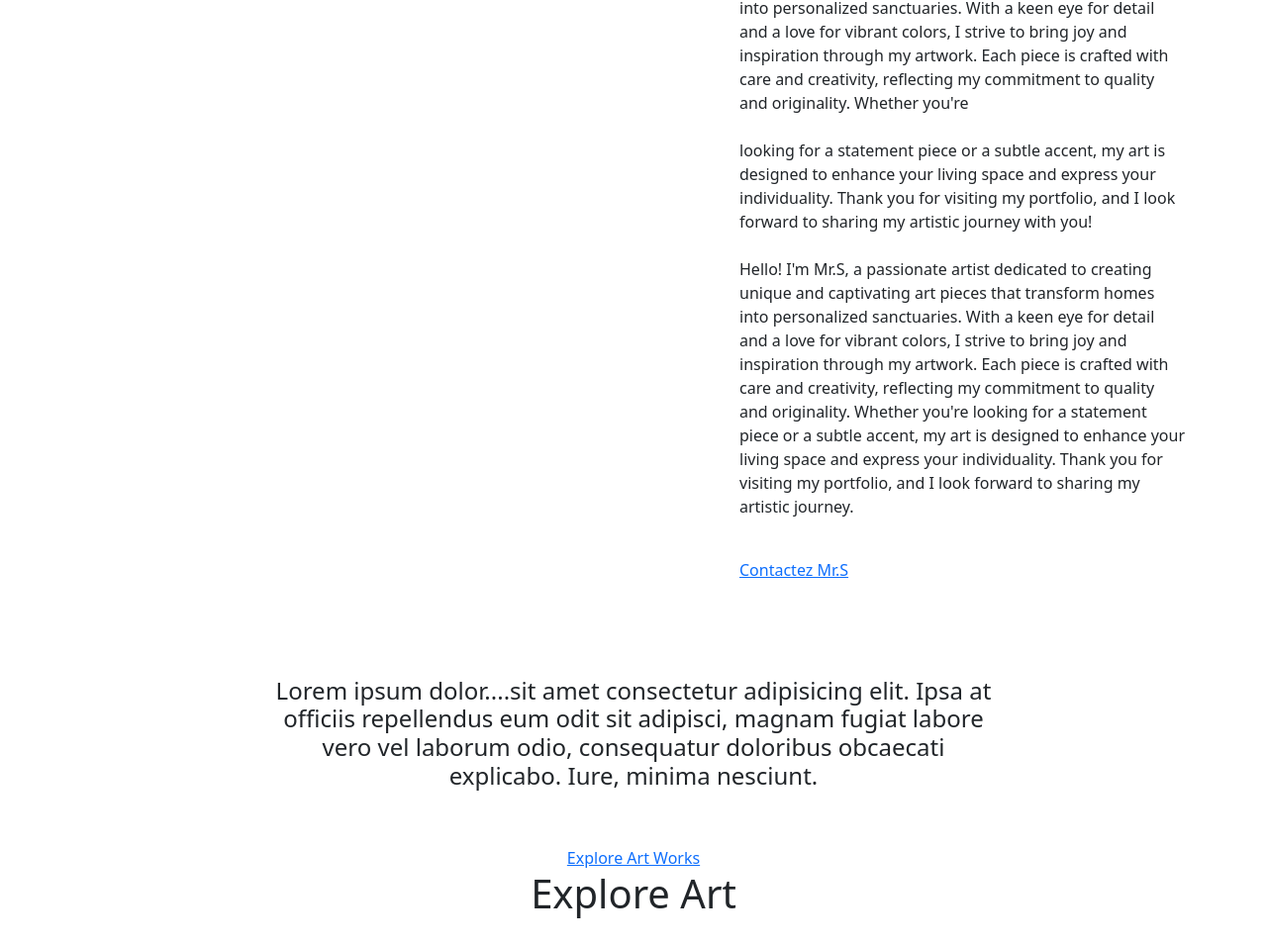
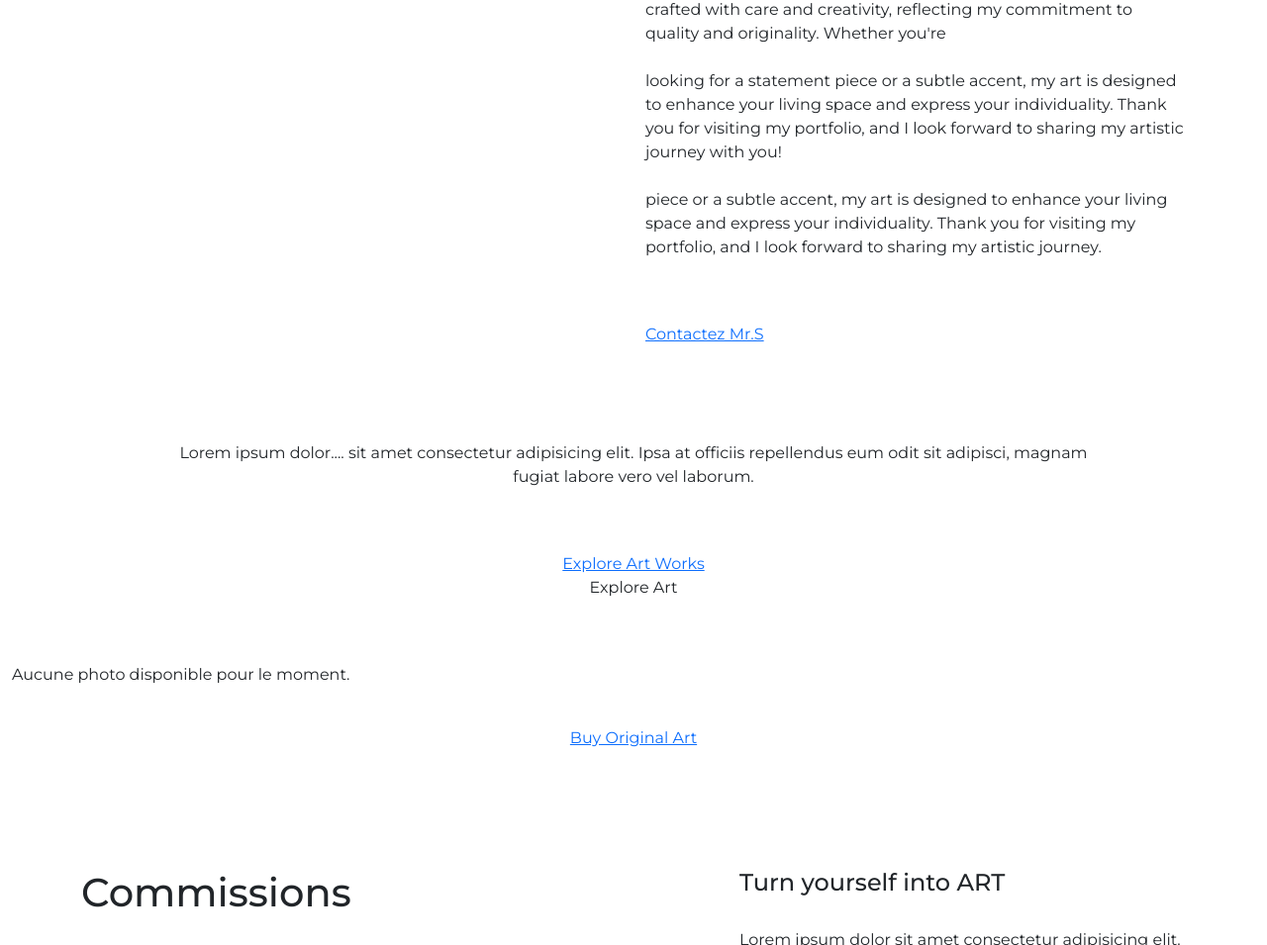
Before and after one commit to Brisco237/portfolioMrs, a Django app: page / in a window 1280 px wide. Shown: the part 1014-1969 px from the top of the page at 99% size. Run offline with Django 5.2, Linux system fonts and the light colour scheme; data that the repository does not hold is empty; some libraries are stand-ins or nearby versions.

Commit message:
ajout du footer

```diff
--- a/portfolioMrs/templates/base.html
+++ b/portfolioMrs/templates/base.html
@@ -8,12 +8,16 @@
     <script defer src="https://cdn.jsdelivr.net/npm/alpinejs@3.15.0/dist/cdn.min.js" defer></script>
     <link rel="stylesheet" href="https://cdnjs.cloudflare.com/ajax/libs/font-awesome/6.4.2/css/all.min.css"/>
     <link href="https://unpkg.com/aos@2.3.1/dist/aos.css" rel="stylesheet">
-    <link href="https://fonts.googleapis.com/css2?family=Poppins:ital,wght@0,100;0,200;0,300;0,400;0,500;0,600;0,700;0,800;0,900;1,100;1,200;1,300;1,400;1,500;1,600;1,700;1,800;1,900&display=swap" rel="stylesheet">
+    <link href="https://fonts.googleapis.com/css2?family=Montserrat:ital,wght@0,100..900;1,100..900&display=swap" rel="stylesheet">
     <link href="https://cdn.jsdelivr.net/npm/bootstrap@5.3.8/dist/css/bootstrap.min.css" rel="stylesheet" integrity="sha384-sRIl4kxILFvY47J16cr9ZwB07vP4J8+LH7qKQnuqkuIAvNWLzeN8tE5YBujZqJLB" crossorigin="anonymous">
     <title>{% block title %} {% endblock %}</title>
     {% block styles %} {% endblock styles %}
 </head>
-
+<style>
+    body{
+        font-family: 'Montserrat';
+    }
+</style>
 <body>
 {% block content %}{% endblock content %}
 <!-- bootstrap js-->
--- a/portfolioMrs/templates/navbar.html
+++ b/portfolioMrs/templates/navbar.html
@@ -6,16 +6,12 @@
 <div class="col-lg-12 mt-4">
     <nav x-data="{ open: false }">
         <ul>
-            <li><a href="{% url 'home' %}"><h4>[ Mr.S - FINE ART ]</h4></a></li>
+            <li><a href="{% url 'home' %}"><h4><strong>Mr.S - FINE ART</strong></h4></a></li>
             <li class="items"><a href="{% url 'home' %}">Home</a></li>
             <li class="items"><a href="">Original Art</a></li>
             <li class="items"><a href="">About</a></li>
             <li class="items"><a href="">Contact</a></li>
-            <li class="items">
-                <a href=""><i class="fab fa-facebook"></i></a>
-                <a href=""><i class="fab fa-whatsapp"></i></a>
-                <a href=""><i class="fab fa-telegram"></i></a>
-            </li>
+            <li class="items"><i class="fa-solid fa-search" style="cursor:pointer;font-size:22px;"></i></li>
             <li class="items"><a href="" class="shop-button">Shop</a></li>
             <li class="burger-menu-croix" @click="open=false" x-show="open=true"><i class="fa-solid fa-xmark"></i></li>
             <li class="burger-menu-bars" @click="open=true"><i class="fa-solid fa-bars"></i></li>
--- a/portfolioMrs/templates/portfolioMrs/home.html
+++ b/portfolioMrs/templates/portfolioMrs/home.html
@@ -19,11 +19,11 @@
     <div class="container-fluid mb-5" id="about">
         <div class="container">
             <div class="row">
-                <div class="col-lg-6 text-center" id="about-image">
+                <div class="col-lg-5 text-center" id="about-image">
                     <img src="{% static 'images/fond3.jpg' %}" width="100%">
                 </div>
                 <div class="col-lg-1"></div>
-                <div class="col-lg-5" id="about-text">
+                <div class="col-lg-6" id="about-text">
                     <h2>About Me</h2><br>
                     <p>Hello! I'm Mr.S, a passionate artist dedicated to creating unique and captivating art pieces that
                     transform homes into personalized sanctuaries. With a keen eye for detail and a love for vibrant colors,
@@ -39,13 +39,9 @@
                     piece or a subtle accent, my art is designed to enhance your living space and express your
                     individuality. Thank you for visiting my portfolio, and I look forward to sharing my artistic journey
                     with you! <br><br>
-                    Hello! I'm Mr.S, a passionate artist dedicated to creating unique and captivating art pieces that
-                    transform homes into personalized sanctuaries. With a keen eye for detail and a love for vibrant colors,
-                    I strive to bring joy and inspiration through my artwork. Each piece is crafted with care and
-                    creativity, reflecting my commitment to quality and originality. Whether you're looking for a statement
                     piece or a subtle accent, my art is designed to enhance your living space and express your
                     individuality. Thank you for visiting my portfolio, and I look forward to sharing my artistic journey.
-                    </p><br>
+                    </p><br><br>
                     <a href="" class="btn-about">Contactez Mr.S</a>
                     <br><br><br>
                 </div>
@@ -54,12 +50,11 @@
     </div>
     <div class="container" id="artwork">
         <div class="row text-center">
-            <div class="col-lg-8 offset-lg-2">
-                <h4>
-                    Lorem ipsum dolor....sit amet consectetur adipisicing elit. Ipsa at officiis
-                    repellendus eum odit sit adipisci, magnam fugiat labore vero vel laborum odio,
-                    consequatur doloribus obcaecati explicabo. Iure, minima nesciunt.
-                </h4>
+            <div class="col-lg-10 offset-lg-1">
+                <p class="text-artwork">
+                    Lorem ipsum dolor.... sit amet consectetur adipisicing elit. Ipsa at officiis
+                    repellendus eum odit sit adipisci, magnam fugiat labore vero vel laborum.
+                </p>
                 <br><br>
                 <a href="">Explore Art Works</a>
             </div>
@@ -67,17 +62,17 @@
     </div>
     <div class="row text-center" id="title-artwork">
             <div class="col-lg-12 mb-4">
-                <h1>Explore Art</h1>
+                <p>Explore Art</p>
             </div>
         </div>
     </div>
-    <div class="container" id="masonry">
+    <div class="container-fluid" id="masonry">
         <div class="row mt-4">
             <div class="col-lg-12">
                 <div class="grid">
                     {% for photo in photos %}
                         <div class="grid-item">
-                            <img src="{{ photo.image.url }}" alt="{{ photo.titre }}" class="img-fluid rounded shadow-sm">
+                            <img src="{{ photo.image.url }}" alt="{{ photo.titre }}">
                         </div>
                     {% empty %}
                         <p>Aucune photo disponible pour le moment.</p>
@@ -85,13 +80,93 @@
                 </div>
             </div>
         </div>
-        <div class="row text-center mb-5">
+        <div class="row text-center mb-5 mt-4">
             <div class="col-lg-12">
                 <a href="" class="buy-button">Buy Original Art</a>
             </div>
         </div>
     </div>
-
+    <br><br> <br>
+    <div class="container-fluid mb-5" id="commissions">
+        <div class="container">
+            <div class="row">
+                <div class="col-lg-6" id="commissions-img">
+                    <h1>Commissions</h1>
+                    <br>
+                    <img src="{% static 'images/portrait1.jfif' %}" width="100%">
+                </div>
+                <div class="col-lg-1"></div>
+                <div class="col-lg-5" id="commissions-text">
+                    <h4>Turn yourself into ART</h4>
+                    <br>
+                    <p>
+                        Lorem ipsum dolor sit amet consectetur adipisicing elit. Rerum animi velit et
+                        laudantium iste quisquam recusandae corporis ullam quidem delectus atque omnis
+                        doloribus quas vero, eum ducimus unde ipsa aut!
+                    </p>
+                    <br>
+                    <a href="" class="btn-contact">Contact</a>
+                </div>
+            </div>
+            <div class="row mt-5">
+                <div class="col-lg-5" id="commissions-text">
+                    <h4>Customize your abstract</h4>
+                    <br>
+                    <p>
+                        Lorem ipsum dolor sit amet consectetur adipisicing elit. Rerum animi velit et
+                        laudantium iste quisquam recusandae corporis ullam quidem delectus atque omnis
+                        doloribus quas vero, eum ducimus unde ipsa aut!
+                    </p>
+                    <br>
+                    <a href="" class="btn-contact">Contact</a>
+                </div>
+                <div class="col-lg-1"></div>
+                <div class="col-lg-6" id="commissions-img">
+                    <br>
+                    <img src="{% static 'images/dessin2.jfif' %}" width="100%">
+                </div>
+                <div class="col-lg-1"></div>
+            </div>
+        </div>
+    </div>
+    <div class="container-fluid">
+        <div class="row">
+            <div class="col-lg-12 text-center">
+                <h2>Follow me on Instagram</h2>
+                <i class="fab fa-instagram"></i> SirkoulouSylvestre.art
+            </div>
+        </div>
+    </div>
+    <div class="container-fluid mt-4 mb-5">
+        <div class="row">
+            <div class="col-lg-12" id="photos-footer">
+                <img src="{% static 'images/fond3.jpg' %}">
+                <img src="{% static 'images/fond2.jpg' %}">
+                <img src="{% static 'images/fond1.jpg' %}">
+                <img src="{% static 'images/fond4.jpg' %}">
+            </div>
+        </div>
+    </div>
+    <div class="container">
+        <div class="row text-center" id="footer">
+            <div class="col-lg-4">
+                <div class="footer1">
+                    <p>
+                        <a href=""><i class="fab fa-instagram"></i></a>
+                        <a href=""><i class="fab fa-square-facebook"></i></a>
+                        <a href=""><i class="fab fa-telegram"></i></a>
+                        <a href="" class="name">Mr.S - Original Fine Art</a>
+                    </p>
+                </div>
+            </div>
+            <div class="col-lg-5"></div>
+            <div class="col-lg-3">
+                <div class="footer2 mb-3">
+                    Made by <a href="">Kamdem Brice</a>
+                </div>
+            </div>
+        </div>
+    </div>
 </div>
 {% endblock content %}
 
```
